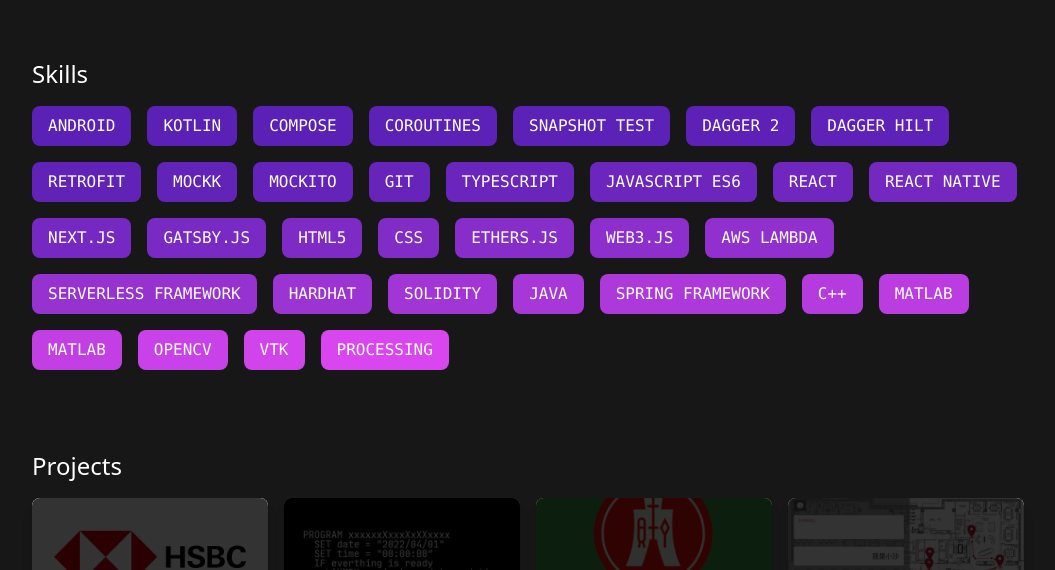
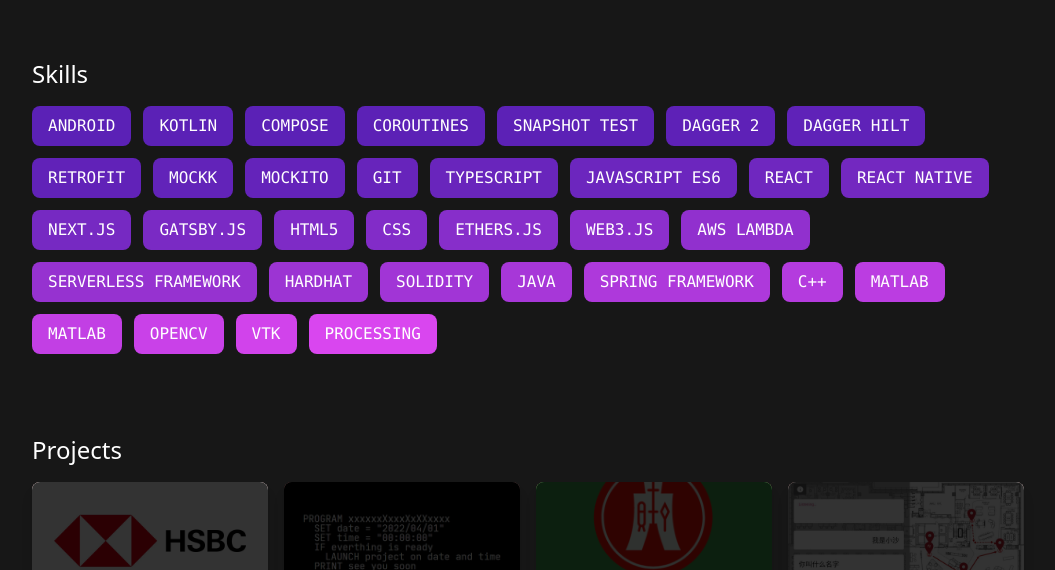
Before and after one commit to jacky-ttt/jacky-ttt.github.io, a Gatsby site: page / in a window 1280 px wide. Shown: the part 742-1312 px from the top of the page, without its empty margins (112-1167 px from the left). Built offline with nearby package versions, Linux system fonts and the light colour scheme; Gatsby itself is replaced by a stand-in of ours.

Commit message:
fine tune gap

```diff
--- a/src/pages/index.tsx
+++ b/src/pages/index.tsx
@@ -253,7 +253,7 @@ const IndexPage = () => {
 
         <div className="animate-in fade-in slide-in-from-top-6 duration-1000">
           <p className="mt-20 mb-4 text-2xl font-sans text-white">Skills</p>
-          <div className="flex flex-wrap gap-4 text-white">
+          <div className="flex flex-wrap gap-2 sm:gap-3 text-white">
             {skills.map((skill: string, index: number) =>
               <SkillCard key={index} name={skill} bgColor={skillPillBgColors[index]} />
             )}
```
